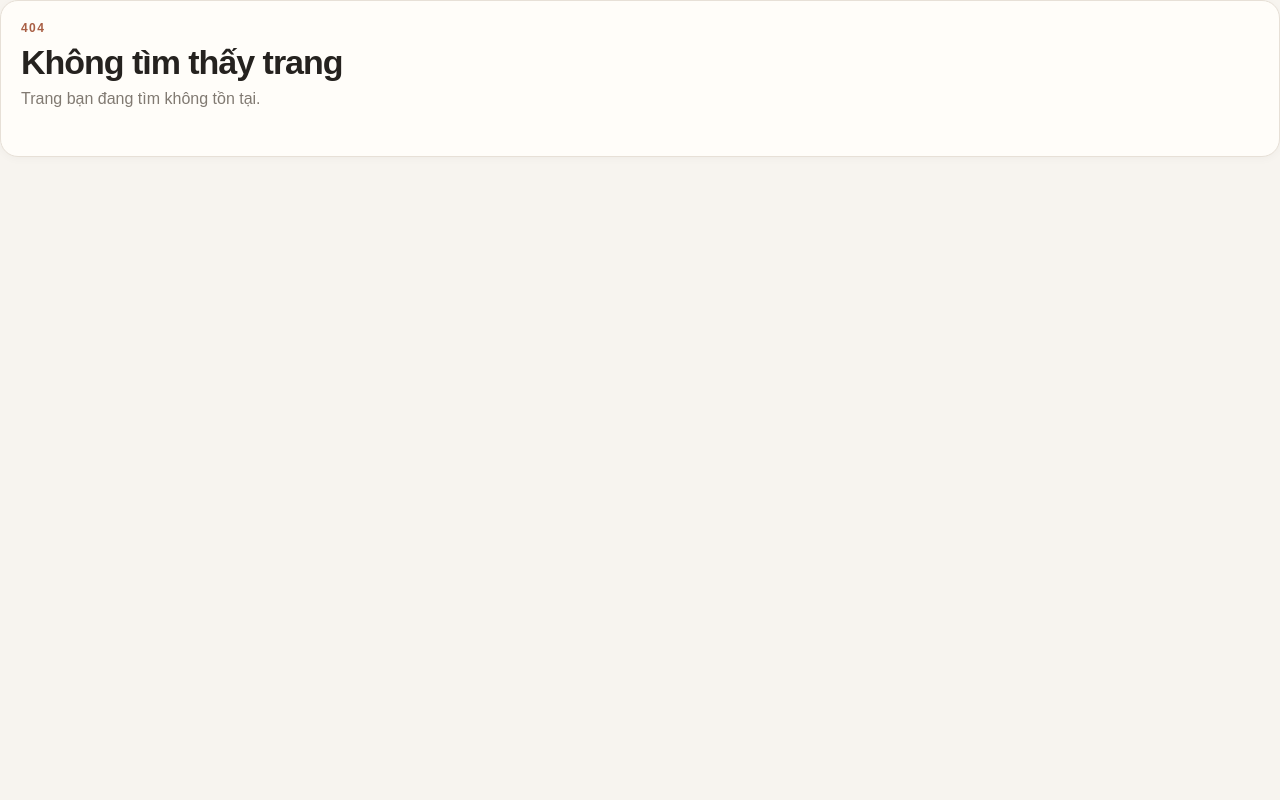
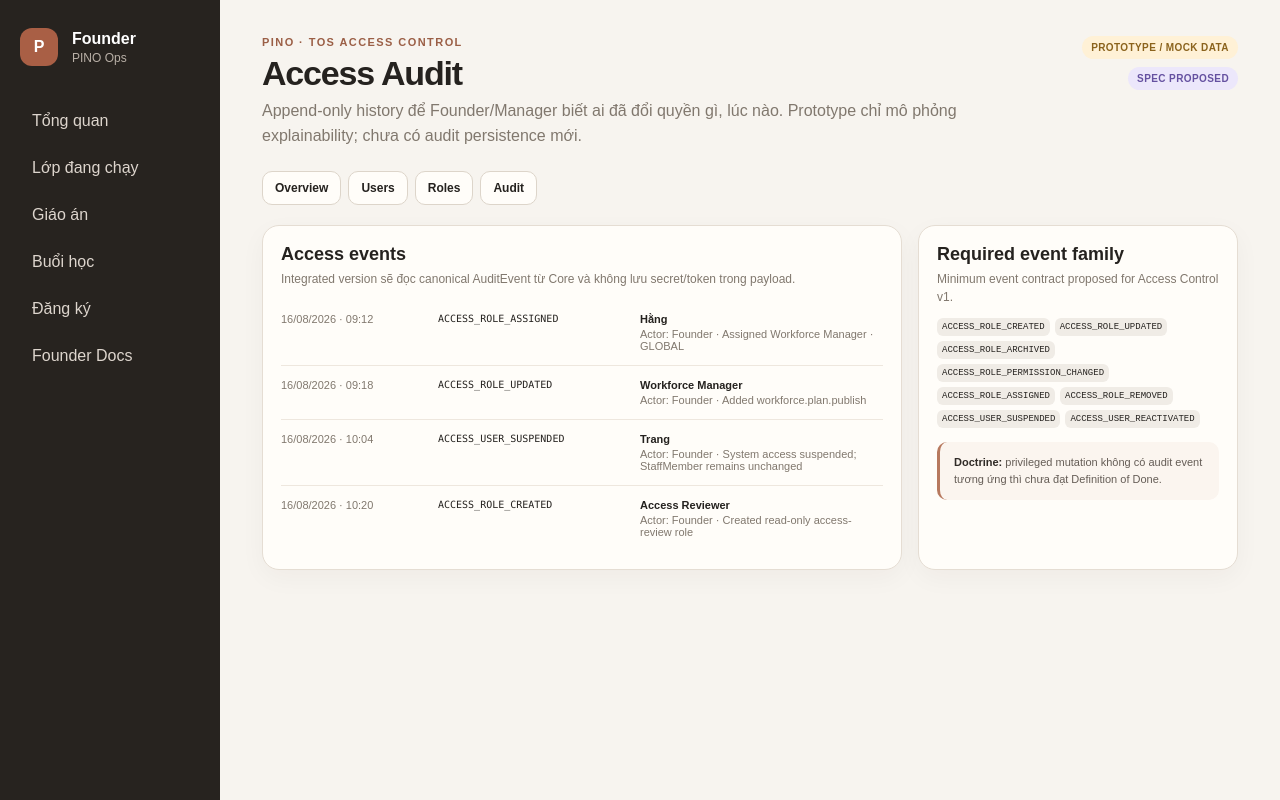
Before and after one commit to vmtct/pino-team-os, a Next.js app: page /founder/access/audit in a window 1280 px wide. Before the commit this address had no page. Built offline with nearby package versions, Linux system fonts and the light colour scheme.

Commit message:
feat: add access-control audit prototype

```diff
--- /dev/null
+++ b/app/founder/access/audit/page.tsx
@@ -0,0 +1,40 @@
+import { AccessShell } from "../access-shell";
+import styles from "../access.module.css";
+import { prototypeAudit } from "@/lib/access-control-prototype";
+
+export default function AccessAuditPage() {
+  return <AccessShell
+    title="Access Audit"
+    subtitle="Append-only history để Founder/Manager biết ai đã đổi quyền gì, lúc nào. Prototype chỉ mô phỏng explainability; chưa có audit persistence mới."
+  >
+    <div className={styles.twoCol}>
+      <section className={styles.panel}>
+        <header className={styles.panelHeader}><div><h2>Access events</h2><p>Integrated version sẽ đọc canonical AuditEvent từ Core và không lưu secret/token trong payload.</p></div></header>
+        <div className={styles.audit}>
+          {prototypeAudit.map(event => <div className={styles.event} key={event.id}>
+            <div className={styles.eventTime}>{event.at}</div>
+            <div className={styles.eventAction}>{event.action}</div>
+            <div className={styles.eventSummary}><strong>{event.target}</strong><span>Actor: {event.actor} · {event.summary}</span></div>
+          </div>)}
+        </div>
+      </section>
+
+      <aside className={styles.panel}>
+        <header className={styles.panelHeader}><div><h2>Required event family</h2><p>Minimum event contract proposed for Access Control v1.</p></div></header>
+        <div className={styles.effective}>
+          {[
+            "ACCESS_ROLE_CREATED",
+            "ACCESS_ROLE_UPDATED",
+            "ACCESS_ROLE_ARCHIVED",
+            "ACCESS_ROLE_PERMISSION_CHANGED",
+            "ACCESS_ROLE_ASSIGNED",
+            "ACCESS_ROLE_REMOVED",
+            "ACCESS_USER_SUSPENDED",
+            "ACCESS_USER_REACTIVATED",
+          ].map(event => <code key={event}>{event}</code>)}
+        </div>
+        <div className={styles.notice} style={{marginTop:14}}><strong>Doctrine:</strong> privileged mutation không có audit event tương ứng thì chưa đạt Definition of Done.</div>
+      </aside>
+    </div>
+  </AccessShell>;
+}
```
